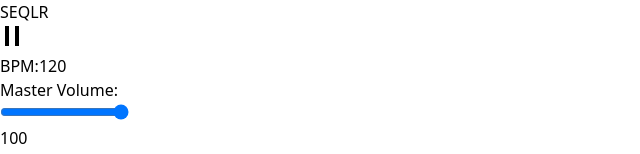
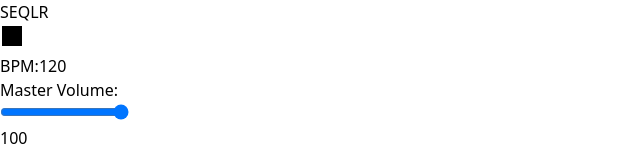
Before and after one commit to wjeffreys96/seqlr, a React (Vite) app: page / in a window 1280 px wide. Both pictures are taken after a click on the button 12 px from the left and 36 px from the top of the page. Shown: the top 154 px of the page, without its empty margins (0-640 px from the left). Built offline with nearby package versions, Linux system fonts and the light colour scheme.

Commit message:
rearrange file structure

```diff
--- a/src/App.tsx
+++ b/src/App.tsx
@@ -1,8 +1,7 @@
 import { useRef, useState } from "react";
 import { useContext } from "react";
 import { audioCtx, AudioContextType } from "./AudioContext";
-import PlayIcon from "./components/ui/icons/PlayIcon";
-import PauseIcon from "./components/ui/icons/PauseIcon";
+import { PlayIcon, StopIcon } from "./assets/icons";
 import LogSlider, { LogSliderProps } from "./components/ui/LogSlider";
 import Scheduler from "./components/Scheduler";
 
@@ -59,7 +58,7 @@ export default function App() {
               className="border border-neutral-500 rounded-md px-2 bg-neutral-800 shadow-md shadow-slate-800"
               onClick={toggleMasterPlayPause}
             >
-              {!masterPlaying ? <PlayIcon /> : <PauseIcon />}
+              {!masterPlaying ? <PlayIcon /> : <StopIcon />}
             </button>
             <div className="flex justify-between gap-4 border rounded p-2 py-4 bg-neutral-800  border-neutral-500 shadow-md shadow-slate-800">
               <Scheduler freqVal={freqVal} />
--- /dev/null
+++ b/src/assets/icons.tsx
@@ -0,0 +1,41 @@
+export function PauseIcon() {
+  return (
+    <svg
+      className="fill-white"
+      xmlns="http://www.w3.org/2000/svg"
+      width="24"
+      height="24"
+      viewBox="0 0 24 24"
+    >
+      <path d="M11 22h-6v-20h4v20zm6-20h-2v20h4v-20z" />
+    </svg>
+  );
+}
+
+export function PlayIcon() {
+  return (
+    <svg
+      className="fill-white"
+      xmlns="http://www.w3.org/2000/svg"
+      width="24"
+      height="24"
+      viewBox="0 0 24 24"
+    >
+      <path d="M3 22v-20l18 10-18 10z" />
+    </svg>
+  );
+}
+
+export function StopIcon() {
+  return (
+    <svg
+      className="fill-white"
+      xmlns="http://www.w3.org/2000/svg"
+      width="24"
+      height="24"
+      viewBox="0 0 24 24"
+    >
+      <path d="M2 2h20v20h-20z" />
+    </svg>
+  );
+}
--- a/src/components/Scheduler.tsx
+++ b/src/components/Scheduler.tsx
@@ -18,16 +18,15 @@ export default function Scheduler({ freqVal }: { freqVal: number }) {
 
   const [tempo, setTempo] = useState<number>(120);
 
-  const loopRef = useRef<{ tempo: number; freq: number }>({
+  // access state via ref while inside loop to avoid stale state.
+  const stateRef = useRef<{ tempo: number; freq: number }>({
     tempo,
     freq: freqVal,
   });
 
-  console.log(freqVal, tempo);
-
   const nextNote = () => {
     // Advance current note and time by a 16th note
-    const secondsPerBeat = 60.0 / loopRef.current.tempo;
+    const secondsPerBeat = 60.0 / stateRef.current.tempo;
     nextNoteTime += secondsPerBeat;
     currentNote++; // increment beat counter
     if (currentNote === 16) {
@@ -36,15 +35,21 @@ export default function Scheduler({ freqVal }: { freqVal: number }) {
   };
 
   const scheduleNote = (time: number) => {
-    playTone({ type: "sine", freq: loopRef.current.freq, duration: 0.1, time });
+    playTone({
+      type: "sine",
+      freq: stateRef.current.freq,
+      duration: 0.1,
+      time,
+    });
   };
 
   const scheduler = () => {
+    // if theres a note to be played in the future schedule it and move on to the next note
     while (nextNoteTime < engine.currentTime + scheduleAheadTime) {
-      console.log("inside loop: ", freqVal, tempo);
       scheduleNote(nextNoteTime);
       nextNote();
     }
+    // check for notes to schedule again in (lookahead) milliseconds
     timerID = setTimeout(scheduler, lookahead);
   };
 
@@ -54,6 +59,7 @@ export default function Scheduler({ freqVal }: { freqVal: number }) {
     scheduler();
   };
 
+  // trigger play() when user presses play button or stop when user presses pause
   useEffect(() => {
     if (masterPlaying) {
       play();
@@ -62,8 +68,9 @@ export default function Scheduler({ freqVal }: { freqVal: number }) {
     }
   }, [masterPlaying]);
 
+  // update ref whenever state changes
   useEffect(() => {
-    loopRef.current = { tempo, freq: freqVal };
+    stateRef.current = { tempo, freq: freqVal };
   }, [tempo, freqVal]);
 
   return (
@@ -78,15 +85,6 @@ export default function Scheduler({ freqVal }: { freqVal: number }) {
       <label className="text-left text-zinc-300 text-sm" htmlFor="bpm">
         BPM:
       </label>
-      {/* <input
-          max={300}
-          min={1}
-          step={1}
-          ref={BpmRef}
-          value={tempo}
-          onInput={handleBpmChange}
-          type="range"
-        /> */}
       <input
         value={tempo}
         step="1"
--- a/src/components/ui/icons/PauseIcon.tsx
+++ /dev/null
@@ -1,13 +0,0 @@
-export default function PauseIcon() {
-  return (
-    <svg
-      className="fill-white"
-      xmlns="http://www.w3.org/2000/svg"
-      width="24"
-      height="24"
-      viewBox="0 0 24 24"
-    >
-      <path d="M11 22h-6v-20h4v20zm6-20h-2v20h4v-20z" />
-    </svg>
-  );
-}
--- a/src/components/ui/icons/PlayIcon.tsx
+++ /dev/null
@@ -1,13 +0,0 @@
-export default function PlayIcon() {
-  return (
-    <svg
-      className="fill-white"
-      xmlns="http://www.w3.org/2000/svg"
-      width="24"
-      height="24"
-      viewBox="0 0 24 24"
-    >
-      <path d="M3 22v-20l18 10-18 10z" />
-    </svg>
-  );
-}
```
Also changed, not shown: src/components/ui/icons/StopIcon.tsx (deleted, +0 -12 lines).
